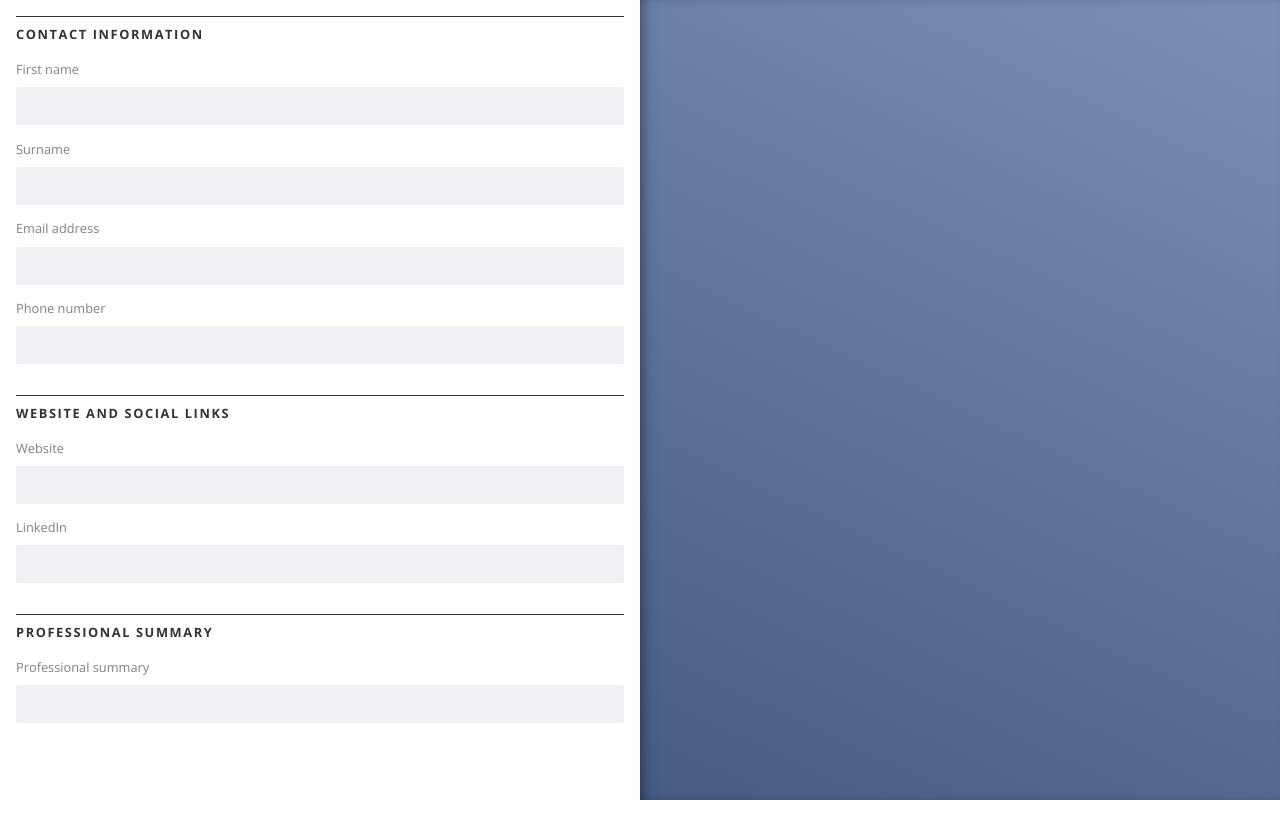
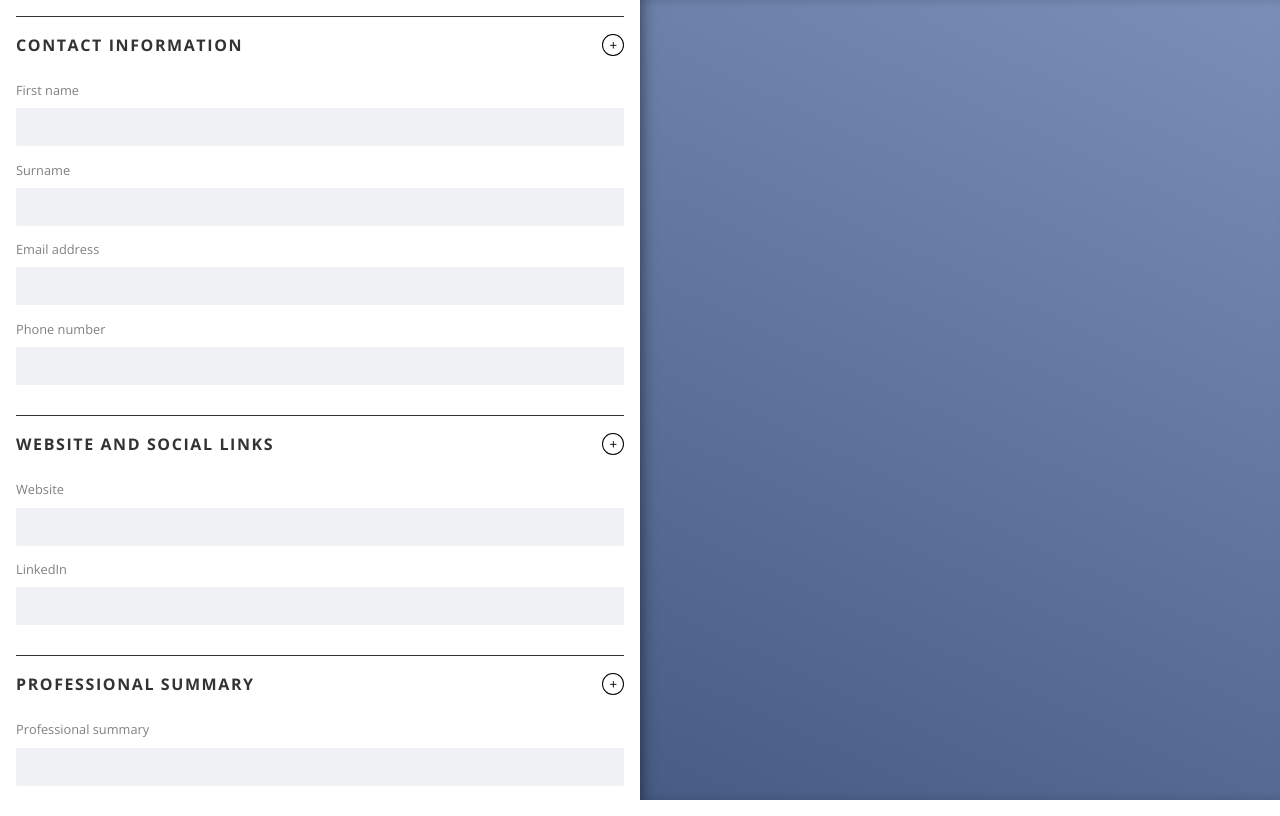
Before and after one commit to CJohnston079/odin-cv-builder, a React (Vite) app: page / in a window 1280 px wide. Built offline with nearby package versions, Linux system fonts and the light colour scheme.

Commit message:
feat: add button to Fieldset header and adjust styling

```diff
--- a/src/components/FieldsetHeader.jsx
+++ b/src/components/FieldsetHeader.jsx
@@ -1,7 +1,13 @@
 import PropTypes from "prop-types";
+import "../styles/editor/FieldsetHeader.css";
 
 export default function FieldsetHeader({ headerText }) {
-	return <h2>{headerText}</h2>;
+	return (
+		<div className="section-header">
+			<h2>{headerText}</h2>
+			<button>+</button>
+		</div>
+	);
 }
 
 FieldsetHeader.propTypes = {
--- a/src/styles/App.css
+++ b/src/styles/App.css
@@ -25,19 +25,15 @@ h1 {
 	line-height: 1.1;
 }
 
+h2 {
+	margin: 0;
+}
+
 button {
-	border-radius: 8px;
-	border: 1px solid transparent;
-	padding: 0.6em 1.2em;
-	font-size: 1em;
-	font-weight: 500;
+	border: none;
 	font-family: inherit;
-	background-color: #1a1a1a;
+	background: none;
 	cursor: pointer;
-	transition: border-color 0.25s;
-}
-button:hover {
-	border-color: #646cff;
 }
 button:focus,
 button:focus-visible {
--- a/src/styles/editor/Fieldset.css
+++ b/src/styles/editor/Fieldset.css
@@ -1,21 +1,11 @@
 :root {
 	--cl-text: hsl(0, 0%, 20%);
-}
-
-h2 {
-	margin: 0;
-	margin-bottom: 1rem;
-
-	font-size: 0.8rem;
-	text-transform: uppercase;
-	letter-spacing: 0.1rem;
-	color: var(--cl-text);
 }
 
 fieldset {
 	margin: 1rem;
 	border: none;
-	border-top: solid var(--cl-text) 1.5px;
+	border-top: solid var(--cl-text) 1px;
 	padding: 0rem;
 	padding-top: 0.5rem;
 }
--- /dev/null
+++ b/src/styles/editor/FieldsetHeader.css
@@ -0,0 +1,20 @@
+.section-header {
+	display: flex;
+	justify-content: space-between;
+	align-items: center;
+	margin-bottom: 1rem;
+}
+
+h2 {
+	margin: 0.5rem 0;
+
+	font-size: 1rem;
+	text-transform: uppercase;
+	letter-spacing: 0.1rem;
+	color: var(--cl-text);
+}
+
+button {
+	border: solid 1px black;
+	border-radius: 50%;
+}
--- a/src/styles/index.css
+++ b/src/styles/index.css
@@ -39,7 +39,4 @@
 	a:hover {
 		color: #747bff;
 	}
-	button {
-		background-color: #f9f9f9;
-	}
 }
```
